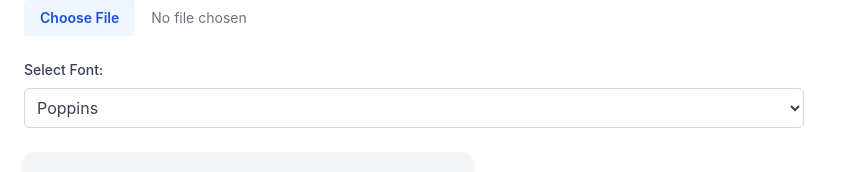
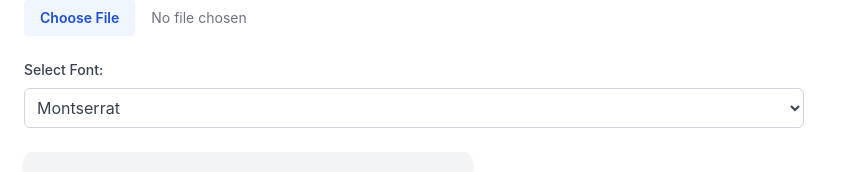
Before and after one commit to fwibisono87/exifgen, a React (Vite) app: page / in a window 1280 px wide. Shown: the part 136-308 px from the top of the page, without its empty margins (0-843 px from the left). Built offline with nearby package versions, Linux system fonts and the light colour scheme.

Commit message:
fix fonts

```diff
--- a/src/App.tsx
+++ b/src/App.tsx
@@ -8,7 +8,7 @@ const App: React.FC = () => {
   const [selectedFile, setSelectedFile] = useState<File | null>(null);
   const [bgColor, setBgColor] = useState<'white' | 'black'>('white');
   const [fontColor, setFontColor] = useState<'black' | 'white'>('black');
-  const [selectedFont, setSelectedFont] = useState<'Arial' | 'Courier' | 'Quicksand' | 'Poppins' | 'Montserrat'>('Poppins');
+  const [selectedFont, setSelectedFont] = useState<'Arial' | 'Courier' | 'Quicksand' | 'Poppins' | 'Montserrat'>('Montserrat');
   const [useInstagramSafeGutters, setUseInstagramSafeGutters] = useState(false);
 
   const [exifFormData, setExifFormData] = useState<ExifFormData>({
@@ -158,7 +158,7 @@ const App: React.FC = () => {
         <select
           id="fontSelect"
           value={selectedFont}
-          onChange={(e) => setSelectedFont(e.target.value as 'Arial' | 'Courier' | 'Quicksand' | 'Poppins')}
+          onChange={(e) => setSelectedFont(e.target.value as 'Arial' | 'Courier' | 'Quicksand' | 'Poppins' | 'Montserrat')}
           className="block w-full p-2 border border-gray-300 rounded-md bg-white dark:bg-gray-700 text-gray-700 dark:text-gray-300 focus:outline-none focus:ring-2 focus:ring-blue-500"
         >
           <option value="Arial">Arial</option>
--- a/src/main.tsx
+++ b/src/main.tsx
@@ -5,8 +5,8 @@ import { createRoot } from 'react-dom/client'
 import './index.css'
 
 import '@fontsource/poppins';
-import '@fontsource-variable/quicksand';
-import '@fontsource-variable/montserrat';
+import '@fontsource/quicksand';
+import '@fontsource/montserrat';
 import App from './App.tsx'
 
 createRoot(document.getElementById('root')!).render(
--- a/tailwind.config.js
+++ b/tailwind.config.js
@@ -11,7 +11,7 @@ export default {
         courier: ['Courier New', 'monospace'],
         quicksand: ['Quicksand Variable', 'sans-serif'],
         poppins: ['Poppins', 'sans-serif'],
-        montserrat: ['Montserrat Variable', 'sans-serif'], // Ensure this line exists
+        montserrat: ['Montserrat', 'sans-serif'], // Ensure this line exists
       },
     },
   },
```
